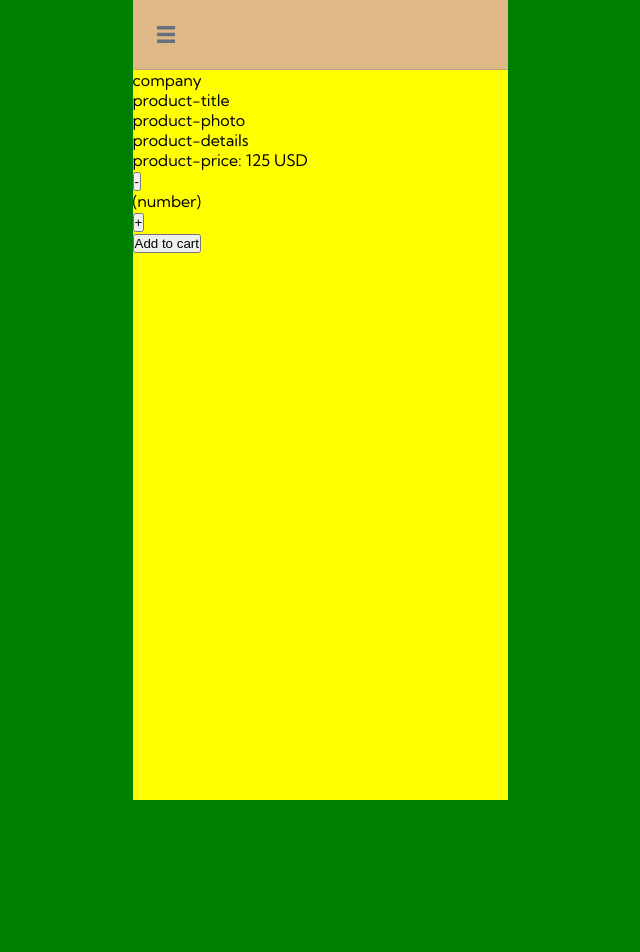
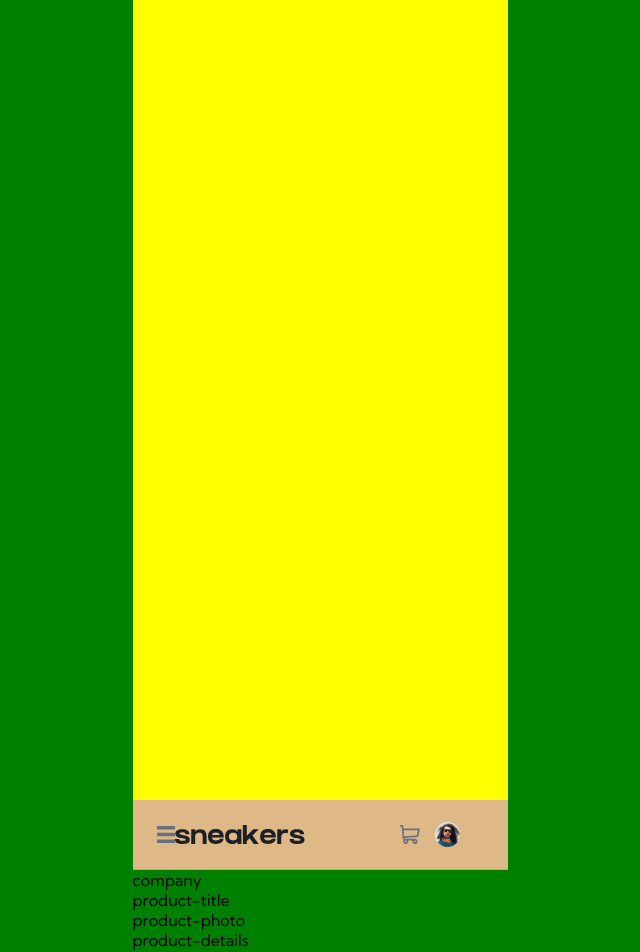
Before and after one commit to j-eick/ecom-productPage, a React (Vite) app: page / in a window 1280 px wide. Shown: the top 952 px of the page, without its empty margins (320-960 px from the left). Before the commit the page ends 800 px from the top, so only its background shows below. Built offline with nearby package versions, Linux system fonts and the light colour scheme.

Commit message:
clean up

```diff
--- a/src/App.tsx
+++ b/src/App.tsx
@@ -10,23 +10,28 @@ import useWindowResize from "./hooks/useWindowResize";
 import SideMenu from "./components/SideMenu/SideMenu";
 import { useState } from "react";
 import { SVGstorage } from "./util/SVGstorage";
+import styles from "./components/SideMenu/Sidemenu.module.scss";
 
 // console.clear();
 
 function App() {
-  const [isSidemenuOpen, setIsSidemenuOpen] = useState<boolean>(Boolean);
+  const [isSidemenuOpen, setIsSidemenuOpen] = useState<boolean>(false);
   const { width } = useWindowResize();
   let burgerMenu,
     navCategories = null;
 
-  const burgermenuHandler = () => {
-    setIsSidemenuOpen(!isSidemenuOpen);
-  };
+  console.log(isSidemenuOpen);
 
   if (width >= 375 && width <= 1439) {
-    burgerMenu = <BurgerMenu onClick={burgermenuHandler} />;
+    burgerMenu = (
+      <BurgerMenu
+        onClick={() => {
+          setIsSidemenuOpen(!isSidemenuOpen);
+        }}
+      />
+    );
   }
-  if (width >= 1440) {
+  if (width >= 375 && width <= 1439) {
     navCategories = (
       <UList>
         {navElements.map((navItem) => (
@@ -39,17 +44,35 @@ function App() {
   return (
     <PageContainer>
       <Main>
-        {/* <SideMenu isSideMenuOpen={isSidemenuOpen}> */}
-        {/* <SVGstorage
-            variant="backArrow_empty"
-            size="24px"
+        <SideMenu isSideMenuOpen={isSidemenuOpen}>
+          <SVGstorage
+            className={styles.back_icon}
+            variant="cancel"
+            size="32px"
             color="#111418"
+            viewBox="0 0 470 1000"
             onClick={() => setIsSidemenuOpen(!isSidemenuOpen)}
-          /> */}
-        {navCategories}
-        {/* </SideMenu> */}
+          />
+
+          {navCategories}
+        </SideMenu>
         <Header>
-          <Nav>{burgerMenu}</Nav>
+          <Nav>
+            {burgerMenu}
+            <img
+              src="/images/logo.svg"
+              alt="logo"
+              width={130}
+              style={{ marginRight: "95px" }}
+            />
+            <img
+              src="/images/icon-cart.svg"
+              alt="cart_icon"
+              width={20}
+              style={{ marginRight: "15px" }}
+            />
+            <img src="/images/image-avatar.png" alt="logo" width={25} />
+          </Nav>
         </Header>
         <div className="product">
           <div className="company">company</div>
```
